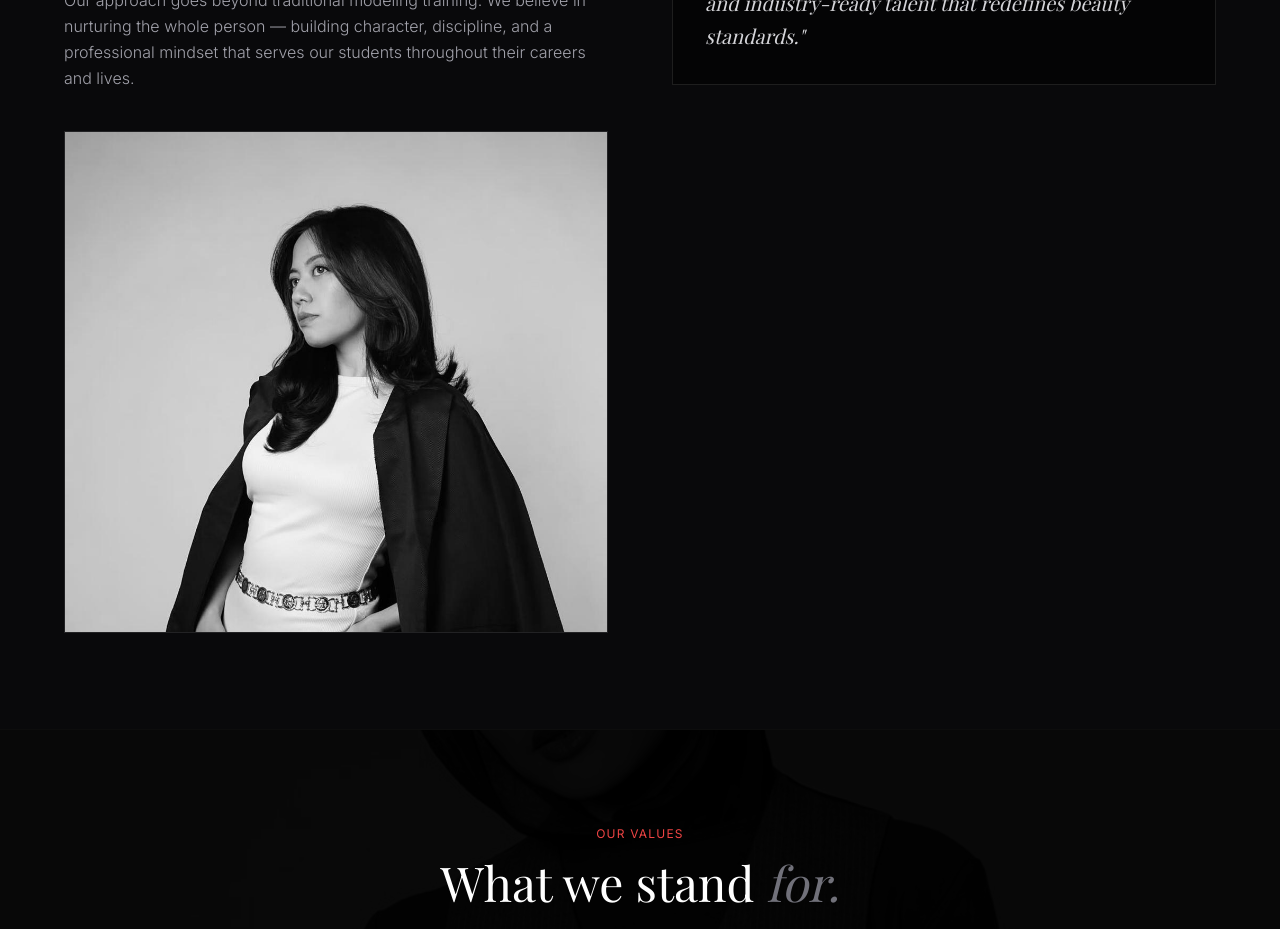
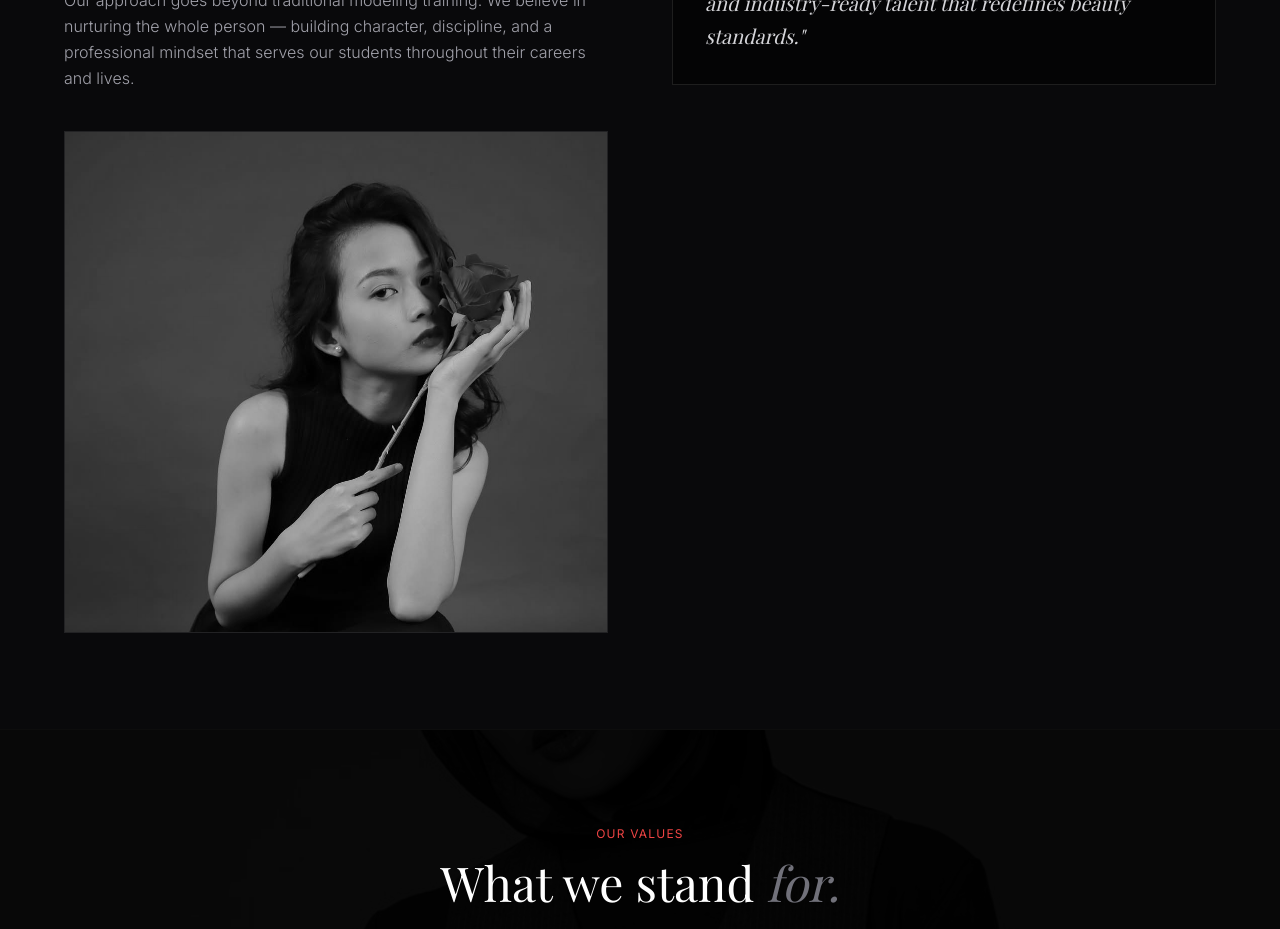
Before and after one commit to gorillaworkout/tiffany-models-academy, a Next.js app: page /about in a window 1280 px wide. Shown: the part 1060-1989 px from the top of the page. Built offline with nearby package versions, Linux system fonts and the light colour scheme; no server answers; a web font is replaced by a local one.

Commit message:
fix: use tma-rose (founder Nadira Tiffanny) as About page image

```diff
--- a/src/app/about/page.tsx
+++ b/src/app/about/page.tsx
@@ -183,8 +183,8 @@ export default function AboutPage() {
             {/* Secondary image */}
             <div className="relative mt-10 overflow-hidden border border-white/10">
               <Image
-                src="/images/tma-blazer-editorial.jpg"
-                alt="Editorial fashion model TMA dengan gaun putih dan blazer hitam - profesional dan elegan"
+                src="/images/tma-rose.jpg"
+                alt="Nadira Tiffanny - Founder Tiffanny Models Academy, portrait elegan dengan bunga mawar"
                 width={600}
                 height={700}
                 className="w-full h-[500px] object-cover object-top grayscale hover:grayscale-0 transition-all duration-700"
```
